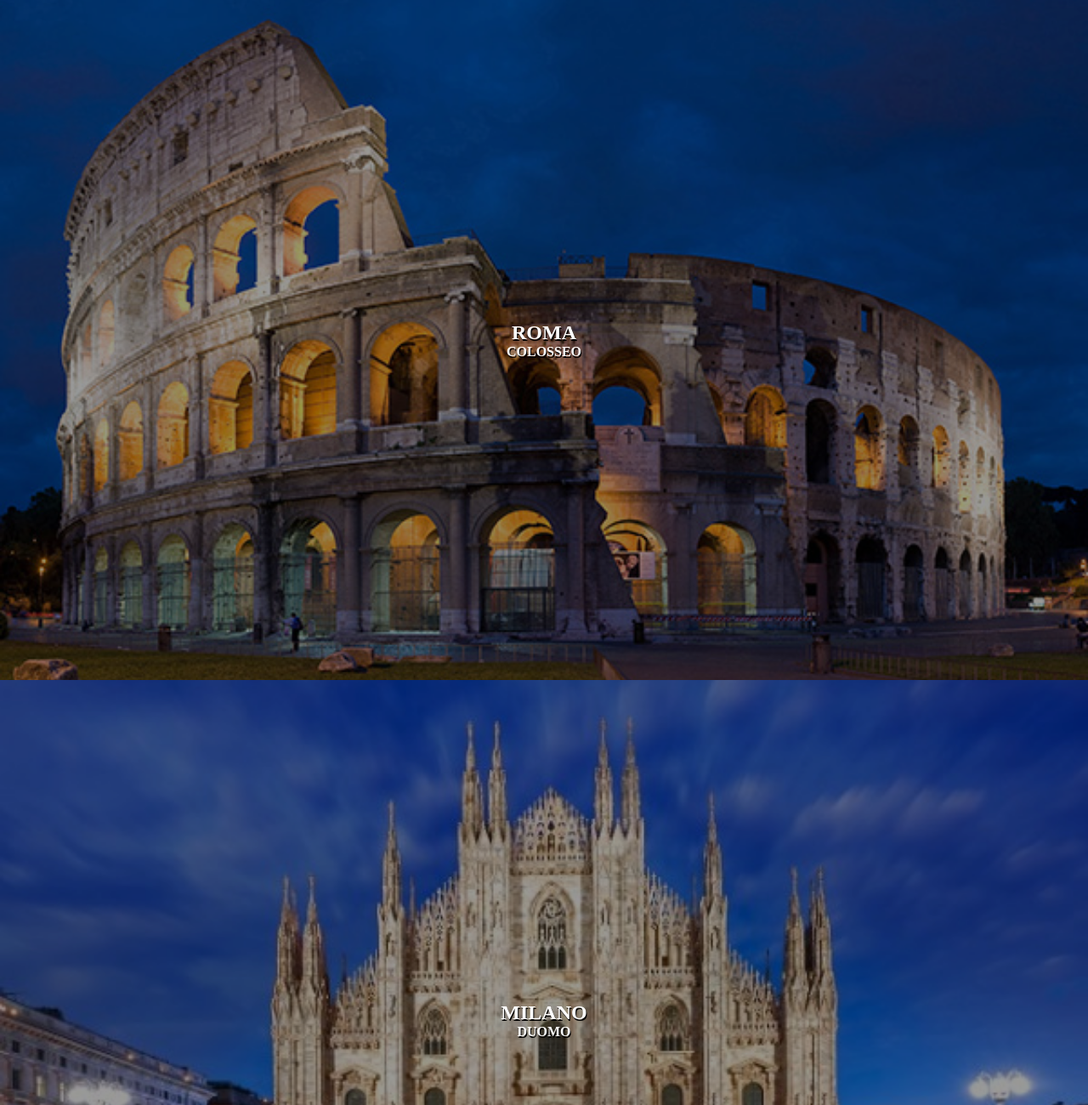
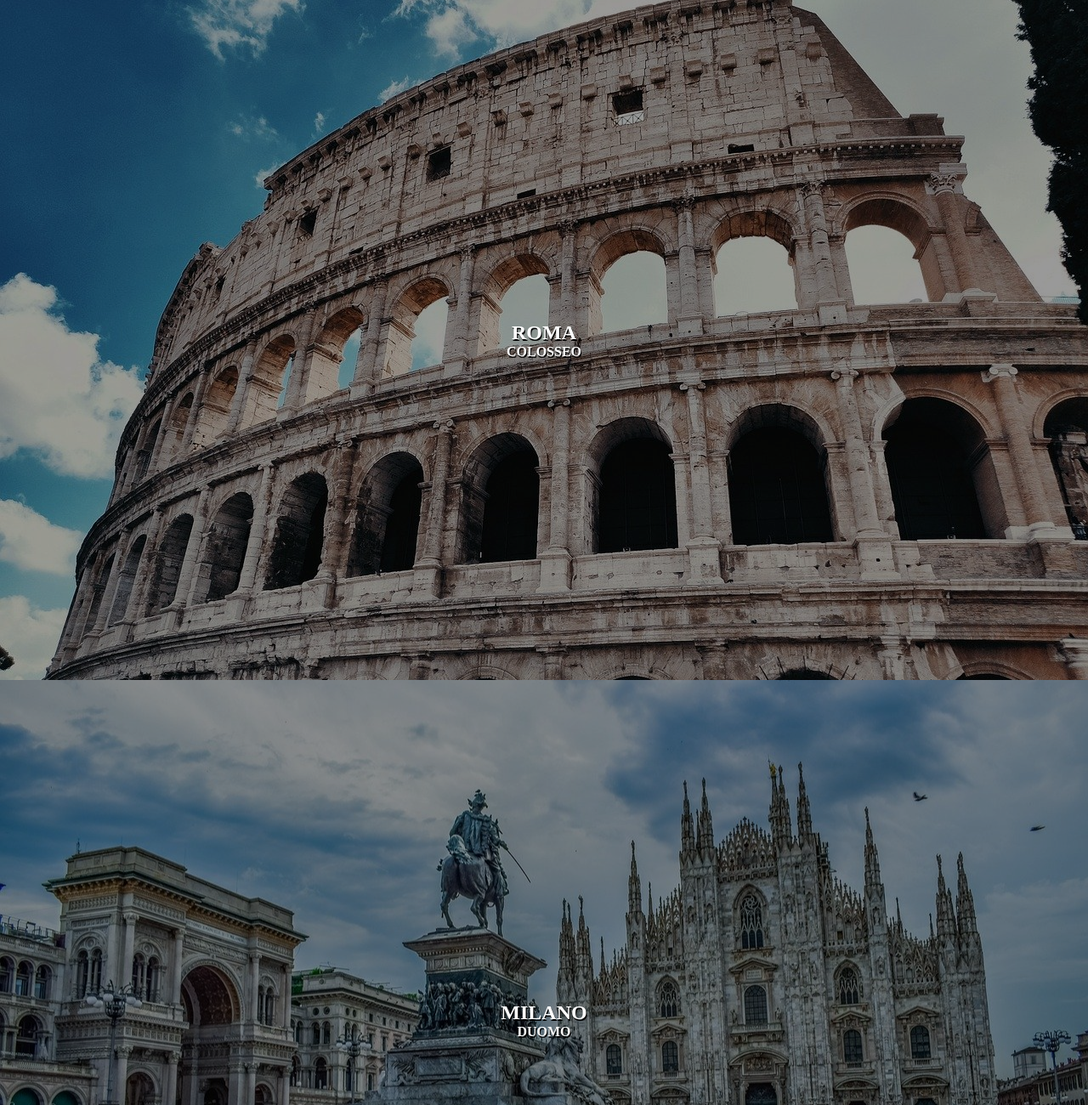
Before and after one commit to francescoscarniglia/htmlcss-airbnb, a plain HTML site: page index.html in a window 1280 px wide. Shown: the top 1300 px of the page at 85% size. Drawn offline with Linux system fonts and the light colour scheme.

Commit message:
Esercitazione
Foto HD

```diff
--- a/assets/css/style.css
+++ b/assets/css/style.css
@@ -60,21 +60,21 @@ h4 {
 }
 
 #roma {
-  background-image: url('../img/roma-colosseo.jpg');
+  background-image: url('../img/roma-colosseoHD.jpg');
   background-repeat: no-repeat;
   background-size: cover;
   background-position: center;
 }
 
 #milano {
-  background-image: url('../img/milano-duomo.jpg');
+  background-image: url('../img/milano-duomoHD.jpg');
   background-repeat: no-repeat;
   background-size: cover;
   background-position: center;
 }
 
 #verona {
-  background-image: url('../img/verona-arena.jpg');
+  background-image: url('../img/verona-arenaHD.jpg');
   background-repeat: no-repeat;
   background-size: cover;
   background-position: center;
```
Also changed, not shown: assets/img/milano-duomo.jpg (deleted), assets/img/milano-duomoHD.jpg (added), assets/img/roma-colosseo.jpg (deleted), assets/img/roma-colosseoHD.jpg (added), assets/img/verona-arena.jpg (deleted), assets/img/verona-arenaHD.jpg (added), 3 other files.
